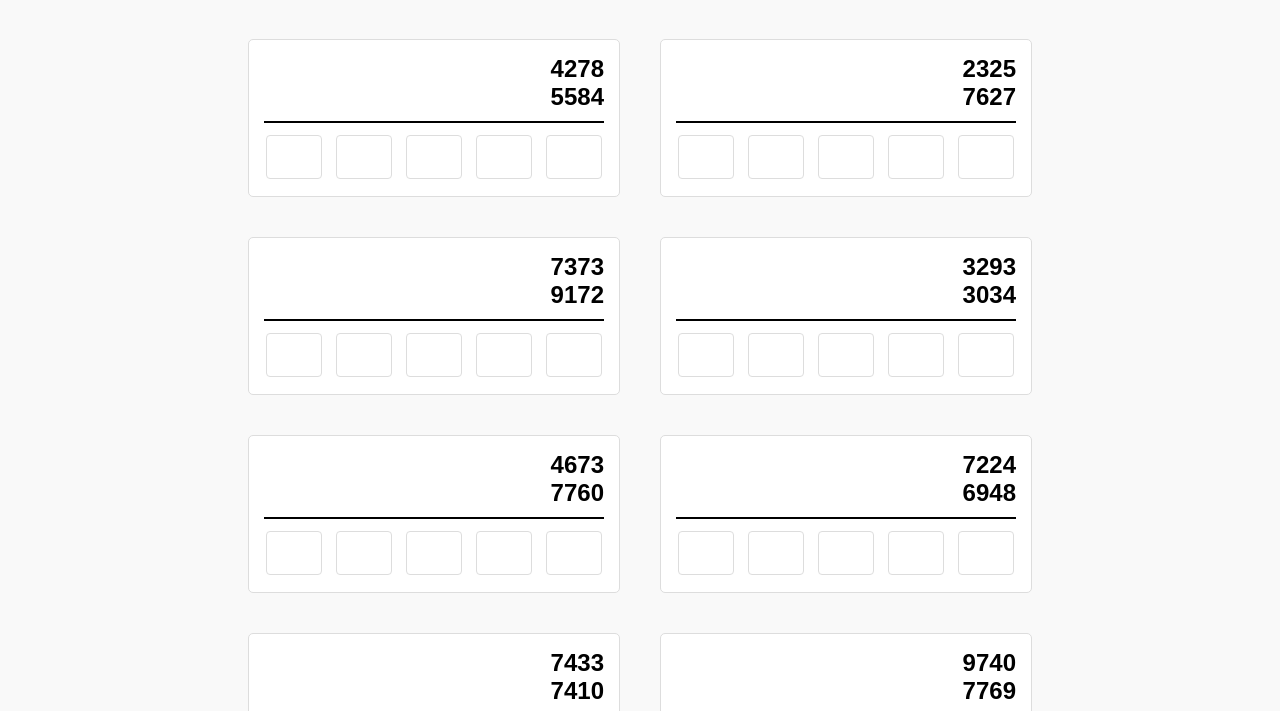
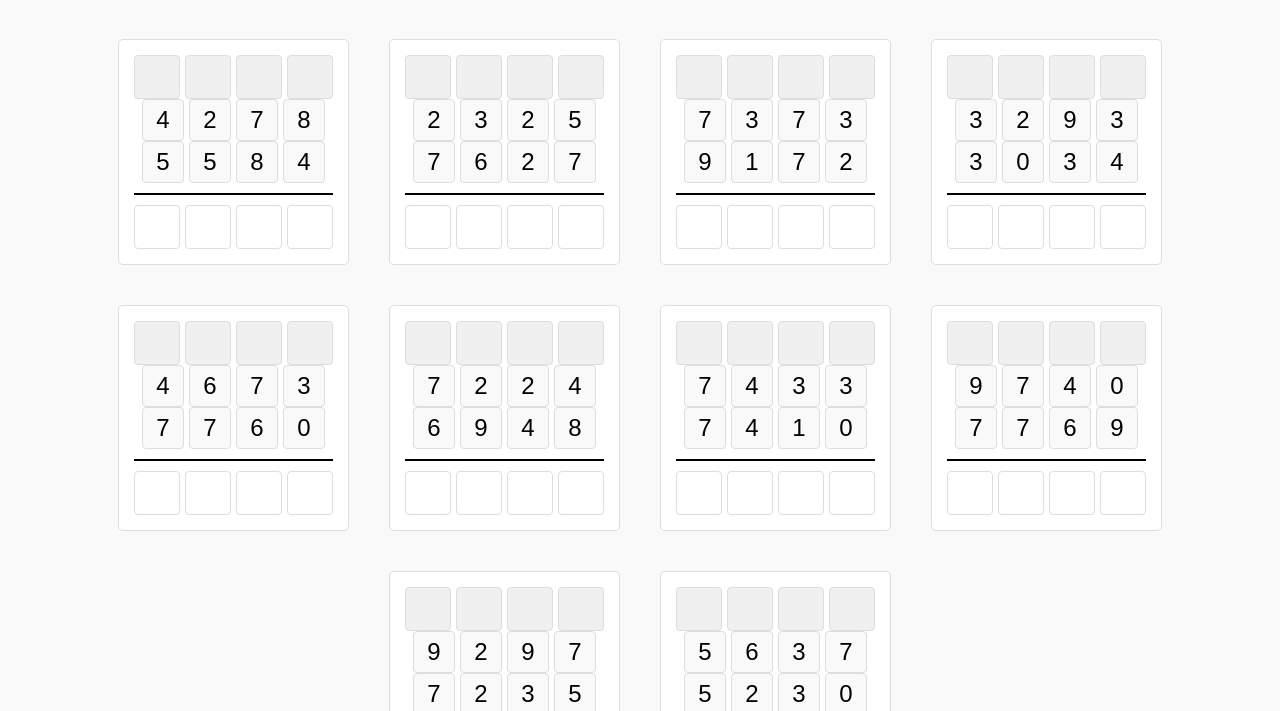
Before and after one commit to kamaldeep123/Additon, a plain HTML site: page index.html in a window 1280 px wide. Shown: the part 89-800 px from the top of the page. Drawn offline with Linux system fonts and the light colour scheme.

Commit message:
Update index.html

```diff
--- a/index.html
+++ b/index.html
@@ -16,34 +16,44 @@
         }
         .problem {
             display: inline-block;
-            text-align: right;
+            text-align: center;
             margin: 20px;
             padding: 15px;
             border: 1px solid #ddd;
             background-color: #ffffff;
             border-radius: 5px;
         }
-        .numbers {
-            font-size: 24px;
-            font-weight: bold;
+        .carry-row, .answer-row, .number-row {
+            display: flex;
+            justify-content: center;
+            gap: 5px;
         }
         .line {
             border-top: 2px solid black;
             margin: 10px 0;
+            width: 100%;
         }
-        .answer-box {
-            display: flex;
-            justify-content: flex-end;
-            gap: 10px; /* Add spacing between the boxes */
-        }
-        .digit-input {
-            width: 50px; /* Allow space for a 5-digit number */
-            height: 40px;
+        .digit-input, .carry-input {
+            width: 40px;  /* Same width for carry, number, and answer boxes */
+            height: 40px; /* Same height for all boxes */
             font-size: 24px;
             text-align: center;
-            margin: 2px;
             border: 1px solid #ddd;
             border-radius: 4px;
+        }
+        .carry-input {
+            background-color: #f0f0f0;
+        }
+        .number-box {
+            display: inline-block;
+            width: 40px;  /* Same width as input boxes */
+            height: 40px; /* Same height as input boxes */
+            font-size: 24px;
+            line-height: 40px;
+            text-align: center;
+            border: 1px solid #ddd;
+            border-radius: 4px;
+            background-color: #f9f9f9;
         }
         button {
             margin-top: 20px;
@@ -82,18 +92,24 @@
                 const num1 = Math.floor(Math.random() * 9000) + 1000; // Random 4-digit number
                 const num2 = Math.floor(Math.random() * 9000) + 1000;
 
+                const digits1 = num1.toString().split("");
+                const digits2 = num2.toString().split("");
+
                 const problemDiv = document.createElement("div");
                 problemDiv.className = "problem";
                 problemDiv.innerHTML = `
-                    <div class="numbers">${num1}</div>
-                    <div class="numbers">${num2}</div>
+                    <div class="carry-row">
+                        ${digits1.map((_, index) => `<input type="text" maxlength="1" class="carry-input" id="carry${i}-${index + 1}">`).join("")}
+                    </div>
+                    <div class="number-row">
+                        ${digits1.map((digit) => `<span class="number-box">${digit}</span>`).join("")}
+                    </div>
+                    <div class="number-row">
+                        ${digits2.map((digit) => `<span class="number-box">${digit}</span>`).join("")}
+                    </div>
                     <div class="line"></div>
-                    <div class="answer-box" id="answerBox${i}">
-                        <input type="text" maxlength="1" class="digit-input" id="digit${i}-5">
-                        <input type="text" maxlength="1" class="digit-input" id="digit${i}-4">
-                        <input type="text" maxlength="1" class="digit-input" id="digit${i}-3">
-                        <input type="text" maxlength="1" class="digit-input" id="digit${i}-2">
-                        <input type="text" maxlength="1" class="digit-input" id="digit${i}-1">
+                    <div class="answer-row">
+                        ${digits1.map((_, index) => `<input type="text" maxlength="1" class="digit-input" id="answer${i}-${index + 1}">`).join("")}
                     </div>
                     <input type="hidden" id="correctAnswer${i}" value="${num1 + num2}">
                 `;
@@ -109,8 +125,8 @@
                 let userAnswer = '';
 
                 // Combine the digits into the user's full answer
-                for (let j = 5; j >= 1; j--) {
-                    const digit = document.getElementById(`digit${i}-${j}`).value;
+                for (let j = 1; j <= 4; j++) {
+                    const digit = document.getElementById(`answer${i}-${j}`).value;
                     userAnswer += digit ? digit : '0'; // Default to 0 if empty
                 }
 
```
